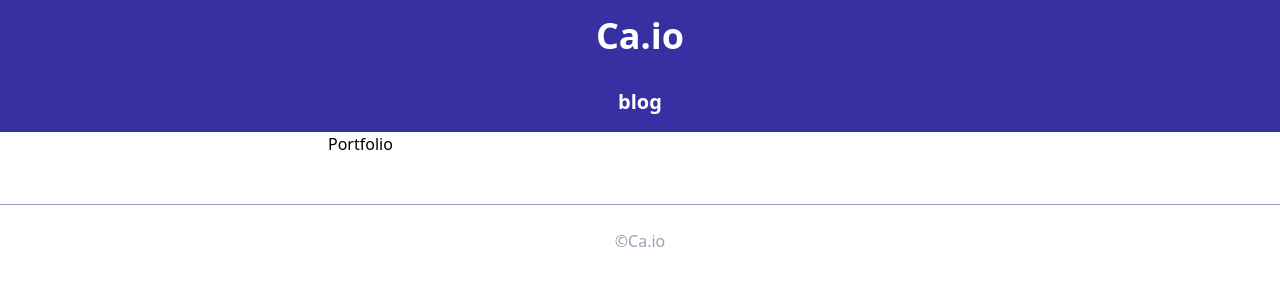
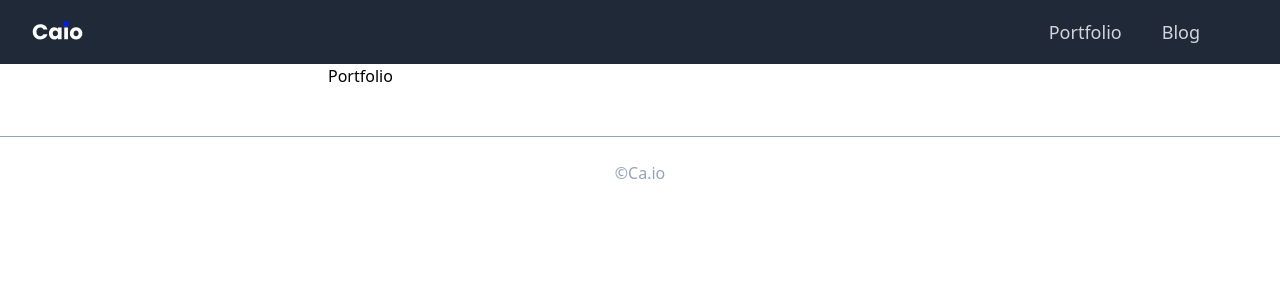
Before and after one commit to caioopr/static-portfolio, a Next.js app: page / in a window 1280 px wide. Shown: the top 300 px of the page. Built offline with nearby package versions, Linux system fonts and the light colour scheme.

Commit message:
Header component

```diff
--- a/package.json
+++ b/package.json
@@ -9,6 +9,8 @@
     "lint": "next lint"
   },
   "dependencies": {
+    "@headlessui/react": "^1.7.15",
+    "@heroicons/react": "^2.0.18",
     "@types/node": "20.3.3",
     "@types/react": "18.2.14",
     "@types/react-dom": "18.2.6",
@@ -16,6 +18,7 @@
     "date-fns": "^2.30.0",
     "gray-matter": "^4.0.3",
     "next": "13.4.7",
+    "npm": "^9.8.0",
     "postcss": "8.4.24",
     "react": "18.2.0",
     "react-dom": "18.2.0",
--- a/src/components/Header.tsx
+++ b/src/components/Header.tsx
@@ -1,16 +1,110 @@
+'use client';
+
+import { Fragment } from 'react';
+import { Disclosure, Menu, Transition } from '@headlessui/react';
+import { Bars3Icon, BellIcon, XMarkIcon } from '@heroicons/react/24/outline';
 import Link from 'next/link';
 
-export default function Header(props: any) {
+const navigation = [
+  { name: 'Portfolio', href: '/', current: false },
+  { name: 'Blog', href: '/blog', current: false },
+];
+
+function classNames(...classes: any[]) {
+  return classes.filter(Boolean).join(' ');
+}
+
+export default function Header() {
   return (
-    <header>
-      <div className=" text-center bg-indigo-800  ">
-        <Link href="/">
-          <h1 className="text-4xl text-white font-bold py-4">Ca.io</h1>
-        </Link>
-        <Link href="/blog">
-          <h1 className="text-xl text-white font-bold py-4">blog</h1>
-        </Link>
-      </div>
-    </header>
+    <Disclosure as="nav" className="bg-gray-800">
+      {({ open }) => (
+        <>
+          <div className="mx-auto max-w-7xl px-2 sm:px-6 lg:px-8">
+            <div className="relative flex h-16 items-center justify-between">
+              <div className="absolute inset-y-0 left-0 flex items-center sm:hidden">
+                {/* Mobile menu button*/}
+                <Disclosure.Button className="inline-flex items-center justify-center rounded-md p-2 text-gray-400 hover:bg-gray-700 hover:text-white focus:outline-none focus:ring-2 focus:ring-inset focus:ring-white">
+                  <span className="sr-only">Open main menu</span>
+                  {open ? (
+                    <XMarkIcon className="block h-6 w-6" aria-hidden="true" />
+                  ) : (
+                    <Bars3Icon className="block h-6 w-6" aria-hidden="true" />
+                  )}
+                </Disclosure.Button>
+              </div>
+              <div className="flex flex-1 items-center md:justify-between justify-center sm:items-stretch sm:justify-start">
+                <div className="flex flex-shrink-0 items-center">
+                  <img
+                    className="block h-8 w-auto lg:hidden"
+                    src="/logo.svg"
+                    alt="name Caio as a logo"
+                  />
+                  <img
+                    className="hidden h-8 w-auto lg:block"
+                    src="/logo.svg"
+                    alt="name Caio as a logo"
+                  />
+                </div>
+                <div className="hidden sm:ml-6 sm:block">
+                  <div className="flex  space-x-4">
+                    {navigation.map((item) => (
+                      <Link
+                        key={item.name}
+                        href={item.href}
+                        className={classNames(
+                          item.current
+                            ? 'bg-gray-900 text-white'
+                            : 'text-gray-300 hover:bg-gray-700 hover:text-white',
+                          'rounded-md px-3 py-2 text-lg font-medium'
+                        )}
+                        aria-current={item.current ? 'page' : undefined}
+                      >
+                        {item.name}
+                      </Link>
+                    ))}
+                  </div>
+                  <div></div>
+                </div>
+              </div>
+              <div className="absolute inset-y-0 right-0 flex items-center pr-2 sm:static sm:inset-auto sm:ml-6 sm:pr-0">
+                {/* Profile dropdown */}
+                <Menu as="div" className="relative ml-3">
+                  <Transition
+                    as={Fragment}
+                    enter="transition ease-out duration-100"
+                    enterFrom="transform opacity-0 scale-95"
+                    enterTo="transform opacity-100 scale-100"
+                    leave="transition ease-in duration-75"
+                    leaveFrom="transform opacity-100 scale-100"
+                    leaveTo="transform opacity-0 scale-95"
+                  ></Transition>
+                </Menu>
+              </div>
+            </div>
+          </div>
+
+          <Disclosure.Panel className="sm:hidden">
+            <div className="space-y-1 px-2 pb-3 pt-2">
+              {navigation.map((item) => (
+                <Disclosure.Button
+                  key={item.name}
+                  as="a"
+                  href={item.href}
+                  className={classNames(
+                    item.current
+                      ? 'bg-gray-900 text-white'
+                      : 'text-gray-300 hover:bg-gray-700 hover:text-white',
+                    'block rounded-md px-3 py-2 text-base font-medium'
+                  )}
+                  aria-current={item.current ? 'page' : undefined}
+                >
+                  {item.name}
+                </Disclosure.Button>
+              ))}
+            </div>
+          </Disclosure.Panel>
+        </>
+      )}
+    </Disclosure>
   );
 }
```
Also changed, not shown: public/logo.svg (added), 1 other file (tests, documents, lock files or other folders).
